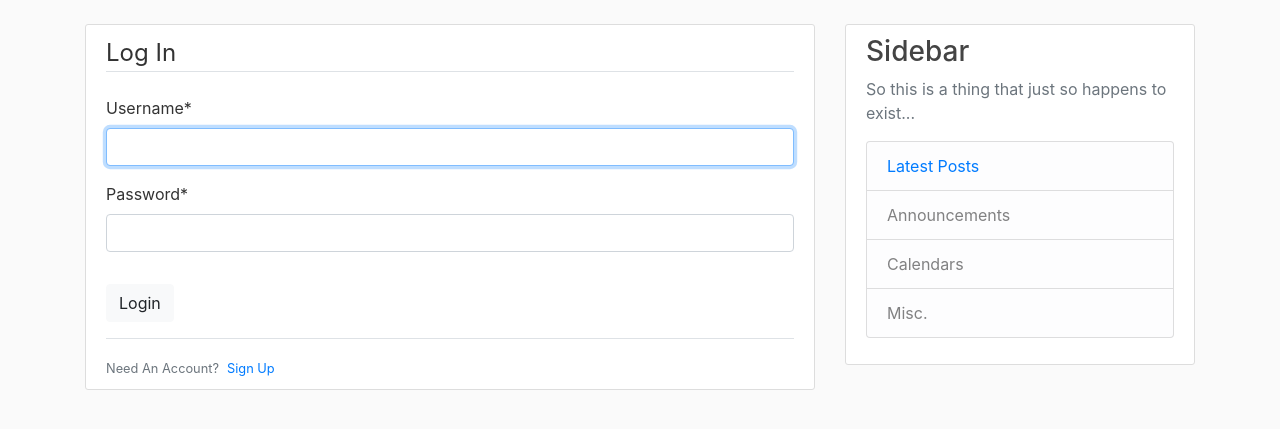
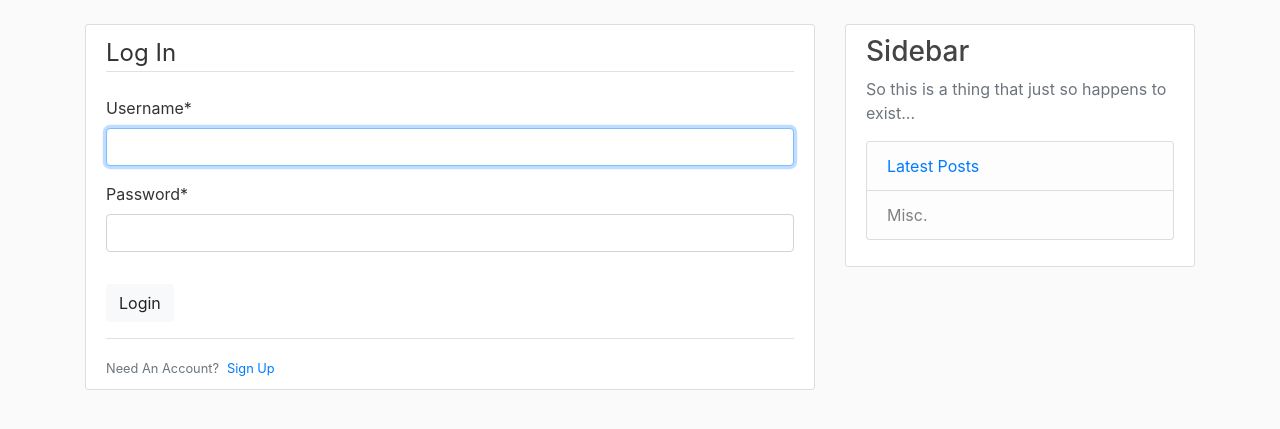
Before and after one commit to MalikMAlna/blogick, a Django app: page /login/ in a window 1280 px wide. Shown: the part 56-485 px from the top of the page. Run offline with Django 3.2, Linux system fonts and the light colour scheme; some libraries are stand-ins or nearby versions.

Commit message:
Commenting out a few unused sidebar list items in base.html

```diff
--- a/blog/templates/blog/base.html
+++ b/blog/templates/blog/base.html
@@ -86,8 +86,8 @@
         <p class='text-muted'>So this is a thing that just so happens to exist...
           <ul class="list-group">
             <li class="list-group-item list-group-item-light"><a href="{% url 'blog-home'%}">Latest Posts</a></li>
-            <li class="list-group-item list-group-item-light">Announcements</li>
-            <li class="list-group-item list-group-item-light">Calendars</li>
+            {% comment %} <li class="list-group-item list-group-item-light">Announcements</li>
+            <li class="list-group-item list-group-item-light">Calendars</li> {% endcomment %}
             <li class="list-group-item list-group-item-light">Misc.</li>
           </ul>
         </p>
```
